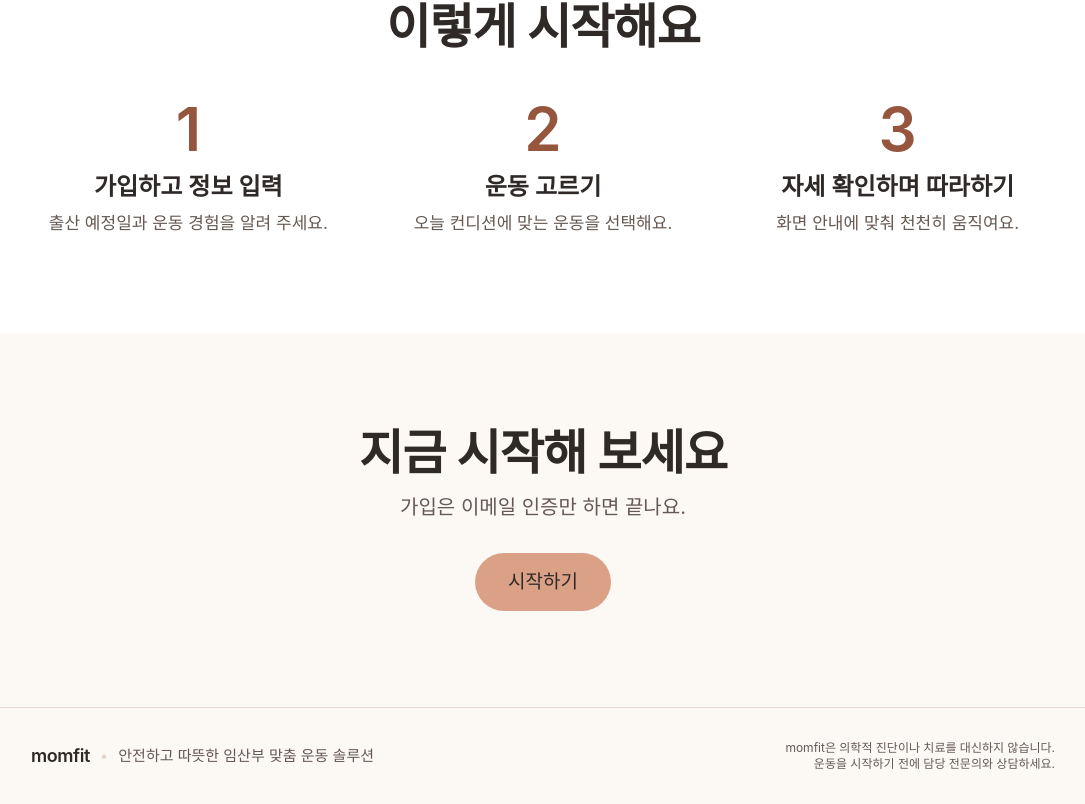
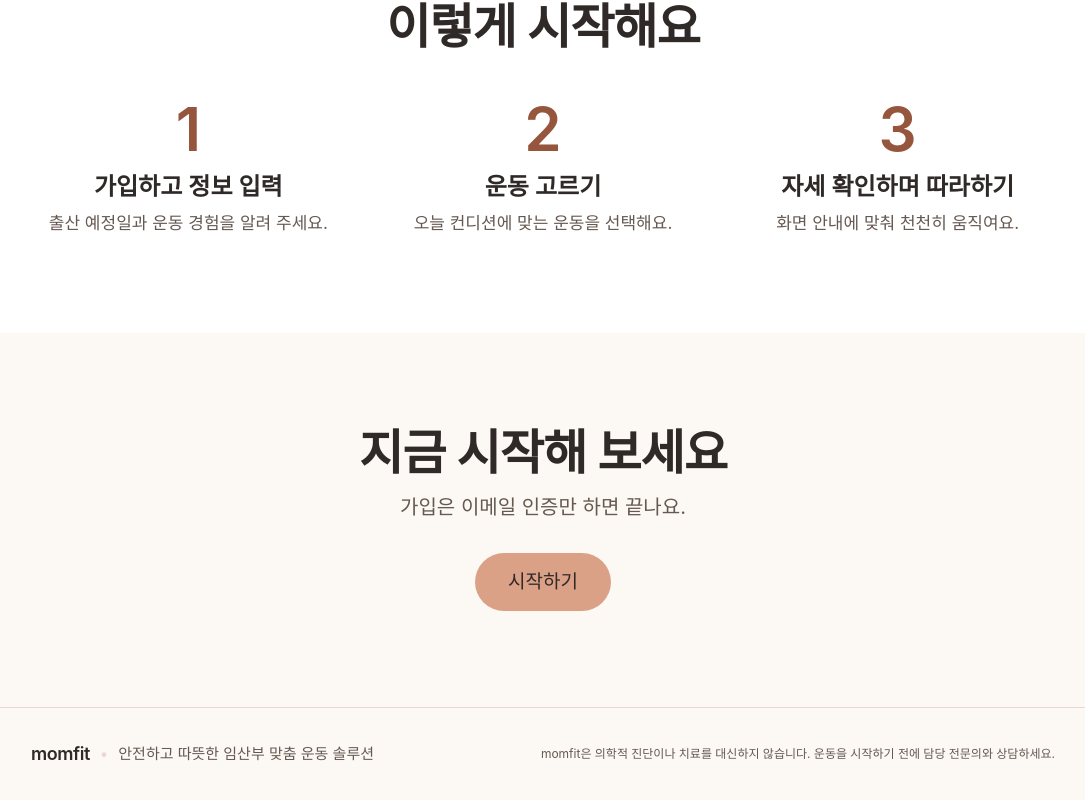
Before and after one commit to samzo-3/momfit-frontend, a React (Vite) app: page / in a window 1280 px wide. Shown: the part 1483-2287 px from the top of the page, without its empty margins (97-1182 px from the left). Built offline with nearby package versions, Linux system fonts and the light colour scheme; no server answers.

Commit message:
feat: 푸터 면책 문구를 한 줄로 표시
- 면책 문구의 강제 줄바꿈과 폭 제한 제거
- lg 이상에서 한 줄(줄바꿈 방지)로 표시하고, 더 좁은 화면에서는 소개 아래로 배치
- 줄바꿈 없음 확인 테스트로 교체

```diff
--- a/src/app/SiteFooter.tsx
+++ b/src/app/SiteFooter.tsx
@@ -1,9 +1,10 @@
 // 모든 화면 하단에 보이는 안내. 왼쪽에는 서비스 소개 한 줄, 오른쪽에는 의학적 면책 문구를 둔다.
+// 면책 문구는 넓은 화면(lg 이상)에서 한 줄로 보인다. 그보다 좁으면 소개 아래로 내려오고, 아주 좁으면 자연스럽게 줄이 바뀐다.
 // 운동 서비스이므로 면책 문구는 항상 함께 노출한다.
 function SiteFooter() {
   return (
     <footer className="border-t border-primary-strong bg-primary-soft px-4 py-8">
-      <div className="mx-auto flex max-w-5xl flex-col gap-4 sm:flex-row sm:items-center sm:justify-between sm:gap-10">
+      <div className="mx-auto flex max-w-5xl flex-col gap-3 lg:flex-row lg:items-center lg:justify-between lg:gap-10">
         <p className="flex items-center gap-2.5 text-[15px] text-cocoa-secondary">
           <strong className="text-lg font-semibold tracking-tight text-cocoa">
             momfit
@@ -13,9 +14,9 @@ function SiteFooter() {
           </span>
           안전하고 따뜻한 임산부 맞춤 운동 솔루션
         </p>
-        <p className="max-w-md text-xs text-cocoa-secondary sm:text-right">
-          momfit은 의학적 진단이나 치료를 대신하지 않습니다. <br />
-          운동을 시작하기 전에 담당 전문의와 상담하세요.
+        <p className="text-xs text-cocoa-secondary lg:text-right lg:whitespace-nowrap">
+          momfit은 의학적 진단이나 치료를 대신하지 않습니다. 운동을 시작하기
+          전에 담당 전문의와 상담하세요.
         </p>
       </div>
     </footer>
```
Also changed, not shown: 1 other file (tests, documents, lock files or other folders).
